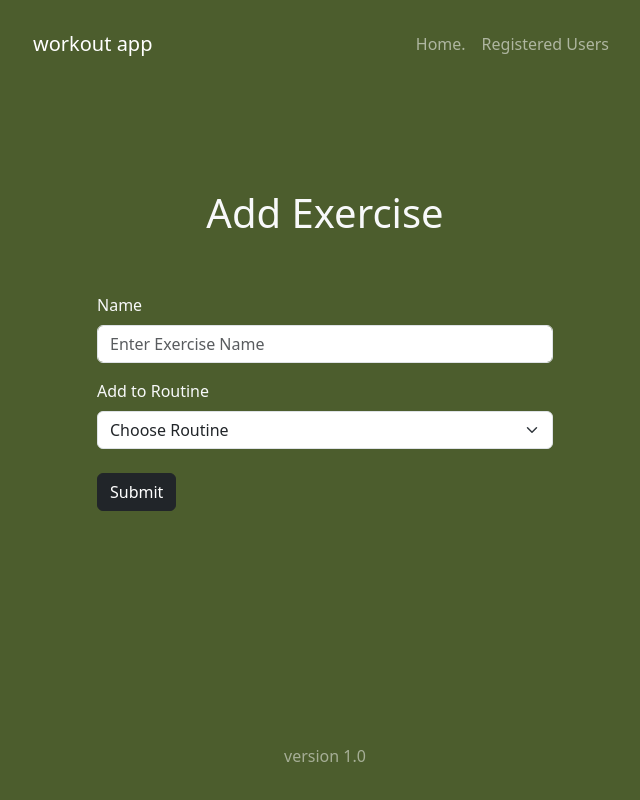
After one commit to fredschuck/Routine_Ranger, a Flask app: template templates/create_exercise.html in a window 1280 px wide. The commit adds this page. Shown: the whole page, without its empty margins (315-955 px from the left). Run offline with Flask 3, Linux system fonts and the light colour scheme; the template is opened without the code that fills it, so the values that code supplies are empty.

Commit message:
Created main navigation, forms, and routes.

```diff
--- a/app.py
+++ b/app.py
@@ -0,0 +1,57 @@
+from flask import Flask, render_template, request, redirect
+
+app = Flask(__name__)
+app.config['ENV'] = 'development'
+app.config['DEBUG'] = True
+app.config['TESTING'] = True
+
+routine_list = {
+    # 'Chest': ['Bench Press', 'Incline Bench Press', 'Decline Bench Press', 'Dumbbell Flyes', 'Cable Flyes'],
+    # 'Back': ['Deadlift', 'Bent Over Row', 'Pull Ups', 'Lat Pulldown', 'Seated Cable Row']
+} # Contains all routines as dictionary and stores exercises as a list
+exercise_list = {}
+
+
+@app.get('/')
+def index():
+    return render_template('index.html')
+
+@app.get('/error')
+def error():
+    return render_template('error.html')
+
+@app.get('/create_routine')
+def create_routine():
+    return render_template('create_routine.html')
+
+@app.post('/add_routine')
+def add_routine():
+    routine = request.form.get('routine_name', 'error')
+    routine_list[f'{routine}'] = []
+    ### delete later ############
+    for x in routine_list:
+        print(x)
+        for y in routine_list[x]:
+            print(y)
+    #############################
+    return redirect('/')
+
+@app.get('/create_exercise')
+def create_exercise():
+    return render_template('create_exercise.html', routines=routine_list)
+
+@app.post('/add_exercise')
+def add_exercise():
+    exercise = request.form.get('exercise_name', 'error')
+    exercise_list[f'{exercise}'] = []
+    routine = request.form.get('routine_name', 'error')
+    routine_list[f'{routine}'].append(f'{exercise}')
+    return redirect('/')
+
+@app.errorhandler(404)
+def page_not_found(e):
+    return redirect('/error')
+
+@app.get('/log')
+def log_workout():
+    return render_template('log.html', routines=routine_list)
--- a/static/css/_layout.css
+++ b/static/css/_layout.css
@@ -0,0 +1,3 @@
+body {
+    background-color: #4c5d2d;
+}
--- a/templates/_layout.html
+++ b/templates/_layout.html
@@ -3,9 +3,33 @@
 <head>
     <meta charset="UTF-8">
     <meta name="viewport" content="width=device-width, initial-scale=1.0">
-    <title>Document</title>
+    <link href="https://cdn.jsdelivr.net/npm/bootstrap@5.3.0-alpha1/dist/css/bootstrap.min.css" rel="stylesheet" integrity="sha384-GLhlTQ8iRABdZLl6O3oVMWSktQOp6b7In1Zl3/Jr59b6EGGoI1aFkw7cmDA6j6gD" crossorigin="anonymous">
+    <link href="/static/css/_layout.css" rel="stylesheet">
+    <title>Workout Log</title>
 </head>
 <body>
-
+    <div class="text-light">
+        <div class="container p-3 w-50 d-flex flex-column" style="height: 100vh;">
+            <header class="d-flex flex-column">
+                    <nav class="navbar navbar-expand-sm" data-bs-theme="dark">
+                        <div class="container-fluid">
+                            <div>
+                                <a class="navbar-brand" href="/">workout app</a>
+                                <button class="navbar-toggler navbar-dark" id="dropdown" type="button" data-bs-toggle="collapse" data-bs-target="#navbarNavAltMarkup" aria-controls="navbarNavAltMarkup" aria-expanded="false" aria-label="Toggle navigation">
+                                    <span class="navbar-toggler-icon"></span>
+                                </button>
+                            </div>
+                            {% block nav %}  {% endblock %}
+                        </div>
+                    </nav>
+            </header>
+            <main class="d-flex flex-column mb-auto mt-auto w-75 align-self-center">
+                {% block body %} {% endblock %}
+            </main>
+            <footer class="d-flex flex-column align-items-center mt-auto text-white-50">
+                <p class="">version 1.0</p>
+            </footer>
+        </div>
+    </div>
 </body>
 </html>
--- /dev/null
+++ b/templates/create_exercise.html
@@ -0,0 +1,35 @@
+{% extends '_layout.html' %}
+
+
+{% block nav %}
+<div>
+    <div class="collapse navbar-collapse" id="navbarNavAltMarkup">
+        <div class="navbar-nav">
+            <a class="nav-link" aria-current="page" href="/">Home.</a>
+            <a class="nav-link" href="/login">Registered Users</a>
+        </div>
+</div>
+{% endblock %}
+
+
+{% block body %}
+<h1 class="text-center pb-5">Add Exercise</h1>
+<div class="d-flex flex-column">
+    <form action="/register" method="post">
+        <div class="mb-3">
+            <label for="form-name-id" class="form-label">Name</label>
+            <input type="text" class="form-control" id="form-name-id" name="form-name" placeholder="Enter Exercise Name" required>
+        </div>
+        <div class="mb-4">
+            <label for="droplist" class="form-label">Add to Routine</label>
+            <select class="form-select" id="droplist" name="droplist" aria-label="Default select example">
+            <option selected disabled value="">Choose Routine</option>
+            {% for routine in routines %}
+                <option value="{{routine}}">{{routine}}</option>
+            {% endfor %}
+            </select>
+        </div>
+        <button type="submit" class="btn btn-dark">Submit</button>
+        </form>
+</div>
+{% endblock %}
```
Also changed, not shown: templates/create_routine.html (+28 -10 lines), templates/error.html (added, +17 -0 lines), templates/index.html (+19 -10 lines), templates/log.html (added, +35 -0 lines).
